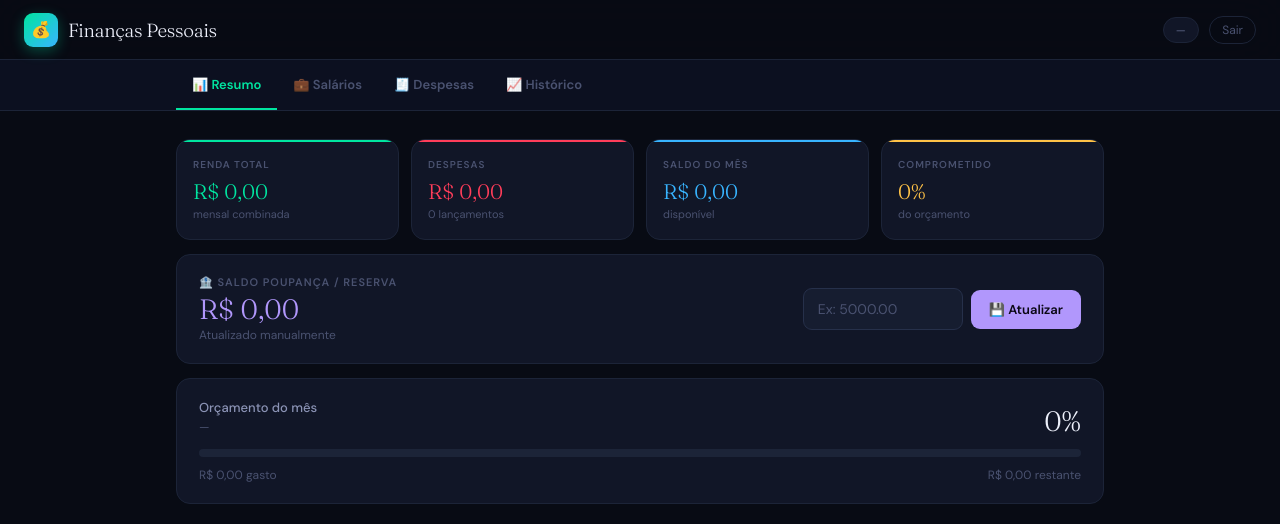
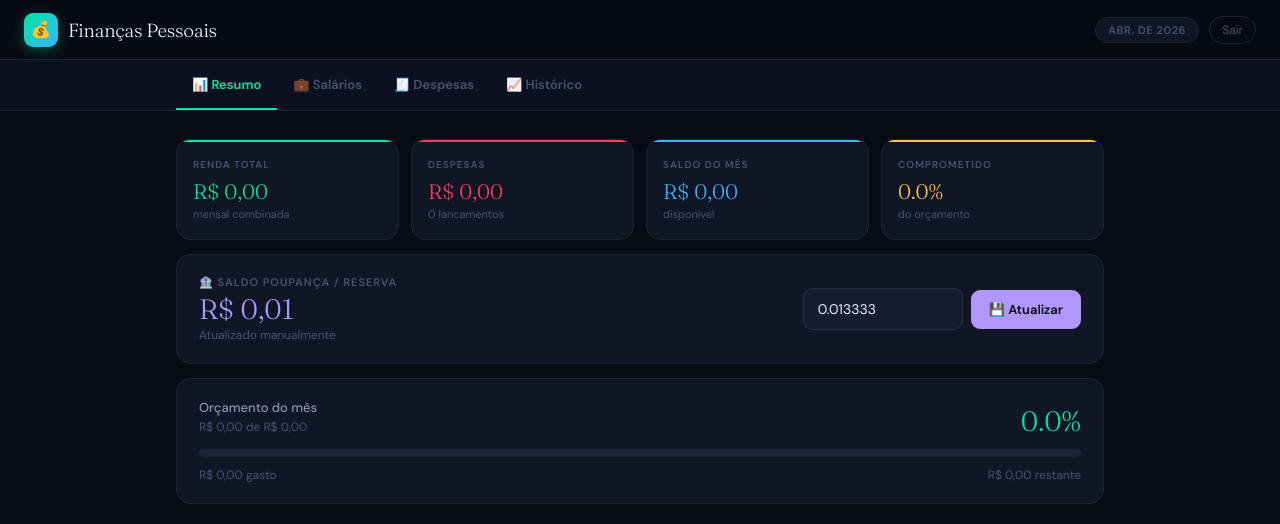
Before and after one commit to felipeboing19-lang/financas-pessoais, a Flask app: page / in a window 1280 px wide. Shown: the top 524 px of the page. Run offline with Flask 3, Linux system fonts and the light colour scheme; the visitor is signed in with stand-in values (Sample User, id 1).

Commit message:
corrige javascript

```diff
--- /dev/null
+++ b/financas_data.json
@@ -0,0 +1,8 @@
+{
+  "salarios": {
+    "A": 0.0,
+    "B": 0.0
+  },
+  "despesas": {},
+  "poupanca": 0.013333
+}
--- a/templates/index.html
+++ b/templates/index.html
@@ -202,9 +202,7 @@
   </div>
   <div class="hdr-right">
     <span class="hdr-badge" id="hdr-mes">—</span>
-				<a href="/logout">
-					<button class="hdr-logout">Sair</button>
-				</a>
+    <a href="/logout"><button class="hdr-logout">Sair</button></a>
   </div>
 </header>
 
@@ -268,9 +266,7 @@
       </div>
       <div class="prog-num" id="prog-num">0%</div>
     </div>
-					<div class="prog-track">
-						<div class="prog-fill" id="prog-fill" style="width:0%"></div>
-					</div>
+    <div class="prog-track"><div class="prog-fill" id="prog-fill" style="width:0%"></div></div>
     <div class="prog-info">
       <span id="prog-gasto">R$ 0,00 gasto</span>
       <span id="prog-resto">R$ 0,00 restante</span>
@@ -281,33 +277,20 @@
   <div class="charts-grid">
     <div class="chart-card">
       <div class="chart-title">Gastos por categoria</div>
-						<div class="chart-wrap">
-							<canvas id="chart-donut"></canvas>
-						</div>
+      <div class="chart-wrap"><canvas id="chart-donut"></canvas></div>
     </div>
     <div class="chart-card">
       <div class="chart-title">Evolução mensal</div>
-						<div class="chart-wrap">
-							<canvas id="chart-linha"></canvas>
-						</div>
+      <div class="chart-wrap"><canvas id="chart-linha"></canvas></div>
     </div>
   </div>
 
-				<div class="sec">
-					<span class="sec-t">Por categoria</span>
-					<div class="sec-l"></div>
-				</div>
+  <div class="sec"><span class="sec-t">Por categoria</span><div class="sec-l"></div></div>
   <div class="cat-grid" id="cat-grid"></div>
 
-				<div class="sec">
-					<span class="sec-t">Despesas deste mês</span>
-					<div class="sec-l"></div>
-				</div>
+  <div class="sec"><span class="sec-t">Despesas deste mês</span><div class="sec-l"></div></div>
   <div class="res-lista" id="res-lista">
-					<div class="empty">
-						<div class="empty-ico">🌿</div>
-						<p>Nenhuma despesa registrada.</p>
-					</div>
+    <div class="empty"><div class="empty-ico">🌿</div><p>Nenhuma despesa registrada.</p></div>
   </div>
 </div>
 
@@ -329,20 +312,11 @@
     <button class="btn btn-verde" id="btn-sal" onclick="salvarSalarios()">💾 Salvar Salários</button>
   </div>
   <div class="sal-preview">
-					<div class="sal-item">
-						<div class="sal-lbl">Salário A</div>
-						<div class="sal-val" id="pv-a">R$ 0,00</div>
-					</div>
+    <div class="sal-item"><div class="sal-lbl">Salário A</div><div class="sal-val" id="pv-a">R$ 0,00</div></div>
     <div class="sal-div"></div>
-					<div class="sal-item">
-						<div class="sal-lbl">Salário B</div>
-						<div class="sal-val" id="pv-b">R$ 0,00</div>
-					</div>
+    <div class="sal-item"><div class="sal-lbl">Salário B</div><div class="sal-val" id="pv-b">R$ 0,00</div></div>
     <div class="sal-div"></div>
-					<div class="sal-item">
-						<div class="sal-lbl">Total mensal</div>
-						<div class="sal-val" id="pv-tot">R$ 0,00</div>
-					</div>
+    <div class="sal-item"><div class="sal-lbl">Total mensal</div><div class="sal-val" id="pv-tot">R$ 0,00</div></div>
   </div>
 </div>
 
@@ -407,10 +381,7 @@
     <button class="btn btn-verm" id="btn-add" onclick="adicionarDespesa()">➕ Adicionar Despesa</button>
   </div>
 
-				<div class="sec">
-					<span class="sec-t">Despesas registradas</span>
-					<div class="sec-l"></div>
-				</div>
+  <div class="sec"><span class="sec-t">Despesas registradas</span><div class="sec-l"></div></div>
   <div class="filtro">
     <input type="month" id="filtro-mes">
     <button class="btn btn-ghost btn-sm" onclick="filtrar()">🔍 Filtrar</button>
@@ -422,10 +393,7 @@
     </div>
   </div>
   <div class="desp-tabela" id="desp-lista">
-					<div class="empty">
-						<div class="empty-ico">🧾</div>
-						<p>Nenhuma despesa encontrada.</p>
-					</div>
+    <div class="empty"><div class="empty-ico">🧾</div><p>Nenhuma despesa encontrada.</p></div>
   </div>
 </div>
 
@@ -433,19 +401,11 @@
 <div class="tab" id="tab-historico">
   <div class="chart-card" style="margin-bottom:20px">
     <div class="chart-title">Despesas × Renda — últimos 6 meses</div>
-					<div class="chart-wrap" style="height:220px">
-						<canvas id="chart-hist"></canvas>
+    <div class="chart-wrap" style="height:220px"><canvas id="chart-hist"></canvas></div>
   </div>
-				</div>
-				<div class="sec">
-					<span class="sec-t">Histórico mensal</span>
-					<div class="sec-l"></div>
-				</div>
+  <div class="sec"><span class="sec-t">Histórico mensal</span><div class="sec-l"></div></div>
   <div class="hist-lista" id="hist-lista">
-					<div class="empty">
-						<div class="empty-ico">📈</div>
-						<p>Nenhum histórico disponível.</p>
-					</div>
+    <div class="empty"><div class="empty-ico">📈</div><p>Nenhum histórico disponível.</p></div>
   </div>
 </div>
 
@@ -515,18 +475,18 @@
 
   const eP=document.getElementById('s-pct');
   eP.textContent=pct.toFixed(1)+'%';
-			eP.style.color=pct<70?'var(--amar)':=''
+  eP.style.color=pct<70?'var(--amar)':'var(--verm)';
 
-  const='' pNum=document.getElementById
-  pNum.textContent=pct.toFixed(1
-  pNum.style.color='pct'<70?'var(--verde)':pct=''<90?'var(--amar)':=''
-  document.getElementById=''('prog-sub').textContent=brl(total)+' de '+brl(renda=''
-  document.getElementById=''('prog-gasto').textContent=brl(total
-  document.getElementById=''('prog-resto').textContent=brl(Math.max(saldo,0
+  const pNum=document.getElementById('prog-num');
+  pNum.textContent=pct.toFixed(1)+'%';
+  pNum.style.color=pct<70?'var(--verde)':pct<90?'var(--amar)':'var(--verm)';
+  document.getElementById('prog-sub').textContent=brl(total)+' de '+brl(renda);
+  document.getElementById('prog-gasto').textContent=brl(total)+' gasto';
+  document.getElementById('prog-resto').textContent=brl(Math.max(saldo,0))+' restante';
 
-  const='' fill=document.getElementById
-  fill.style.width=pct
-  fill.style.background='pct'<70?'linear-gradient(90deg,var(--verde),var(--azul))':pct=''<90?'linear-gradient(90deg,var(--amar),var(--verm))':='''var(--verm)';
+  const fill=document.getElementById('prog-fill');
+  fill.style.width=pct+'%';
+  fill.style.background=pct<70?'linear-gradient(90deg,var(--verde),var(--azul))':pct<90?'linear-gradient(90deg,var(--amar),var(--verm))':'var(--verm)';
 
   // poupanca
   document.getElementById('poup-val').textContent=brl(D.poupanca||0);
@@ -535,19 +495,8 @@
   const lista=document.getElementById('res-lista');
   const sorted=[...desps].sort((a,b)=>b.valor-a.valor);
   lista.innerHTML=!sorted.length
-			?'<div class="empty">
-				<div class="empty-ico"></div>
-				<p>Nenhuma despesa este mes.</p>
-			</div>'
-			:sorted.map((d,i)=>`<div class="res-row" style="animation-delay:${i*.04}s">
-				<div style="min-width:0;flex:1">
-					<div class="res-desc">${esc(d.desc)}</div>
-					<div class="res-cat">
-						<span class="tag">${esc(d.cat)}</span>
-					</div>
-				</div>
-				<div class="res-val">${brl(d.valor)}</div>
-			</div>`).join('');
+    ?'<div class="empty"><div class="empty-ico"></div><p>Nenhuma despesa este mes.</p></div>'
+    :sorted.map((d,i)=>`<div class="res-row" style="animation-delay:${i*.04}s"><div style="min-width:0;flex:1"><div class="res-desc">${esc(d.desc)}</div><div class="res-cat"><span class="tag">${esc(d.cat)}</span></div></div><div class="res-val">${brl(d.valor)}</div></div>`).join('');
 
   renderCatGrid(desps,total);
   renderChartDonut();
@@ -562,10 +511,7 @@
   grid.innerHTML=Object.entries(map).sort((a,b)=>b[1]-a[1]).map(([cat,val],i)=>`
     <div class="cat-item">
       <div class="cat-dot" style="background:${CAT_CORES[i%CAT_CORES.length]}"></div>
-				<div>
-					<div class="cat-name">${esc(cat)}</div>
-					<div class="cat-pct">${brl(val)} - ${total>0?((val/total)*100).toFixed(0):0}%</div>
-				</div>
+      <div><div class="cat-name">${esc(cat)}</div><div class="cat-pct">${brl(val)} - ${total>0?((val/total)*100).toFixed(0):0}%</div></div>
     </div>`).join('');
 }
 
@@ -641,10 +587,7 @@
   const bar=document.getElementById('desp-total-bar');
   const desps=D.despesas[filtroAtivo]||[];
   if(!desps.length){
-			lista.innerHTML=`<div class="empty">
-				<div class="empty-ico"></div>
-				<p>Nenhuma despesa em ${filtroAtivo}.</p>
-			</div>`;
+    lista.innerHTML=`<div class="empty"><div class="empty-ico"></div><p>Nenhuma despesa em ${filtroAtivo}.</p></div>`;
     bar.style.display='none';return;
   }
   document.getElementById('desp-total-num').textContent=brl(desps.reduce((s,d)=>s+d.valor,0));
@@ -653,10 +596,7 @@
     <div class="desp-item" style="animation-delay:${i*.04}s">
       <div class="desp-info">
         <div class="desp-desc">${esc(d.desc)}</div>
-					<div class="desp-meta">
-						<span class="tag">${esc(d.cat)}</span>
-						<span class="tag">${d.mes}</span>
-					</div>
+        <div class="desp-meta"><span class="tag">${esc(d.cat)}</span><span class="tag">${d.mes}</span></div>
       </div>
       <div class="desp-right">
         <div class="desp-val">${brl(d.valor)}</div>
@@ -670,19 +610,16 @@
   const renda=(D.salarios.A||0)+(D.salarios.B||0);
   const meses=Object.keys(D.despesas).sort().reverse();
   const lista=document.getElementById('hist-lista');
-			if(!meses.length){lista.innerHTML='<div class="empty">
-				<div class="empty-ico"></div>
-				<p>Nenhum historico.</p>
-			</div>';renderChartHist();return}
+  if(!meses.length){lista.innerHTML='<div class="empty"><div class="empty-ico"></div><p>Nenhum historico.</p></div>';renderChartHist();return}
   lista.innerHTML=meses.map((m,i)=>{
     const total=(D.despesas[m]||[]).reduce((s,d)=>s+d.valor,0);
     const saldo=renda-total;
     const pct=renda>0?Math.min((total/renda)*100,100):0;
     const ok=saldo>=0;
-			const cor=pct<70?'var(--verde)':pct=''<90?'var(--amar)':=''
-    const=''[ano='',mo='']=m.split=''
-    const='' nm='new' Date=''(ano='',mo-1='').toLocaleDateString=''('pt-BR',{month:=''
-    return=''
+    const cor=pct<70?'var(--verde)':pct<90?'var(--amar)':'var(--verm)';
+    const[ano,mo]=m.split('-');
+    const nm=new Date(ano,mo-1).toLocaleDateString('pt-BR',{month:'long'});
+    return `<div class="hist-card" style="animation-delay:${i*.06}s">
       <div class="hist-hdr"><span class="hist-mes">${nm.charAt(0).toUpperCase()+nm.slice(1)} ${ano}</span><span class="hist-badge ${ok?'ok':'bad'}">${ok?'Positivo':'Deficit'}</span></div>
       <div class="hist-body">
         <div class="hkv"><div class="k">Renda</div><div class="v" style="color:var(--verde)">${brl(renda)}</div></div>
@@ -692,8 +629,8 @@
       </div>
       <div class="hist-bar"><div class="hist-bar-track"><div class="hist-bar-fill" style="width:${pct}%;background:${cor}"></div></div></div>
     </div>`;
-  }).join=``
-  renderChartHist=''();
+  }).join('');
+  renderChartHist();
 }
 
 // GRAFICOS
```
Lines whose indentation alone changed are shown as unchanged.
